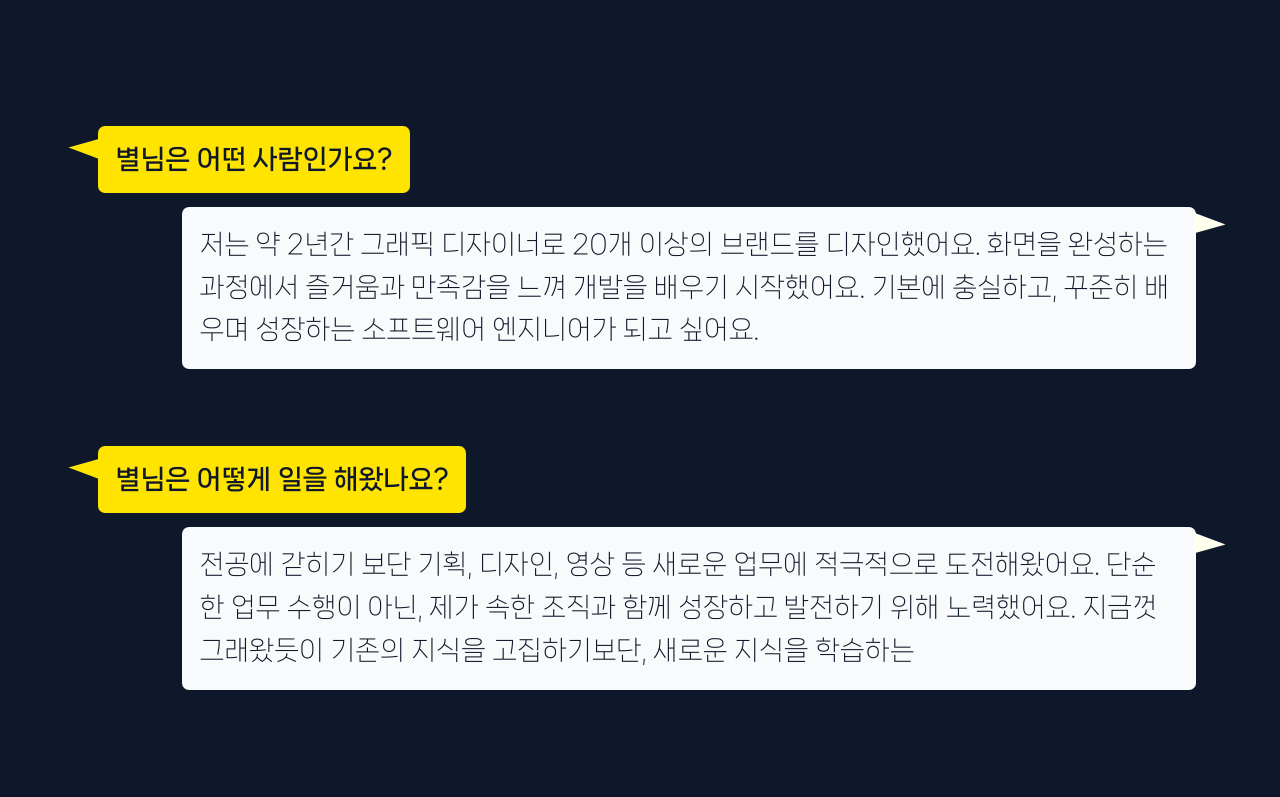
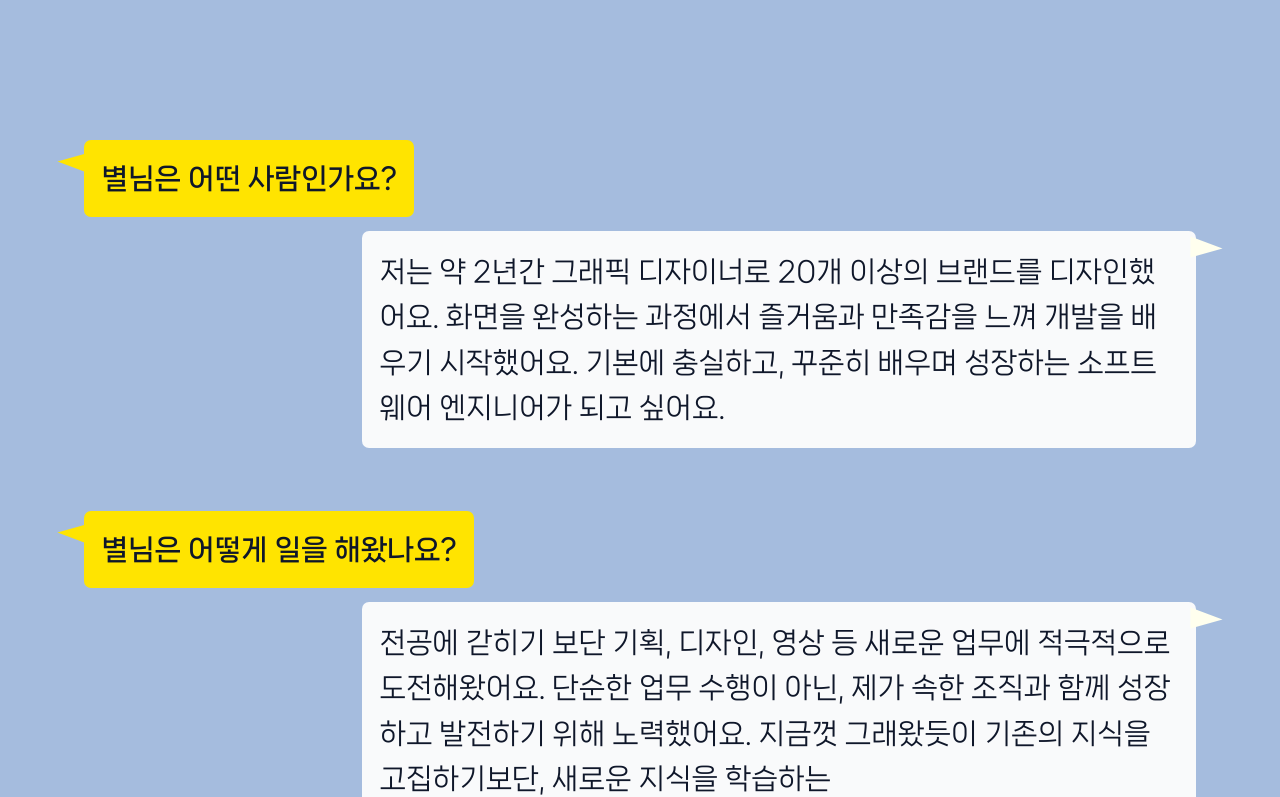
Before and after one commit to loeybho/Newport, a React (Vite) app: page / in a window 1280 px wide. Shown: the part 1052-1849 px from the top of the page. Built offline with nearby package versions, Linux system fonts and the light colour scheme.

Commit message:
Feat. AboutMe 데이터 map으로 꺼내오게 수정

```diff
--- a/src/pages/AboutMe.jsx
+++ b/src/pages/AboutMe.jsx
@@ -1,9 +1,15 @@
+import { useEffect, useRef } from "react";
+import { gsap } from "gsap";
+import { ScrollTrigger } from "gsap/ScrollTrigger";
 import { useScroll } from "framer-motion";
-import { useEffect, useRef } from "react";
+
+// Register the ScrollTrigger plugin
+gsap.registerPlugin(ScrollTrigger);
 
 export default function AboutMe() {
   const container = useRef();
   const texts = useRef([]);
+  const paragraphs = useRef([]);
 
   const { scrollYProgress } = useScroll({
     target: container,
@@ -18,90 +24,75 @@ export default function AboutMe() {
     });
   }, []);
 
+  useEffect(() => {
+    paragraphs.current.forEach((paragraph, index) => {
+      gsap.fromTo(
+        paragraph,
+        { autoAlpha: 0, y: 50 },
+        {
+          autoAlpha: 1,
+          y: 0,
+          duration: 1.4,
+          scrollTrigger: {
+            trigger: paragraph,
+            start: "top 80%",
+            end: "bottom 20%",
+            toggleActions: "play none none none",
+          },
+        }
+      );
+    });
+  }, []);
+
+  const data = [
+    {
+      question: "별님은 어떤 사람인가요?",
+      answer:
+        "저는 약 2년간 그래픽 디자이너로 20개 이상의 브랜드를 디자인했어요. 화면을 완성하는 과정에서 즐거움과 만족감을 느껴 개발을 배우기 시작했어요. 기본에 충실하고, 꾸준히 배우며 성장하는 소프트웨어 엔지니어가 되고 싶어요.",
+    },
+    {
+      question: "별님은 어떻게 일을 해왔나요?",
+      answer:
+        "전공에 갇히기 보단 기획, 디자인, 영상 등 새로운 업무에 적극적으로 도전해왔어요. 단순한 업무 수행이 아닌, 제가 속한 조직과 함께 성장하고 발전하기 위해 노력했어요. 지금껏 그래왔듯이 기존의 지식을 고집하기보단, 새로운 지식을 학습하는",
+    },
+  ];
+
   return (
     <>
-      <div className="min-h-screen bg-slate-900 text-white">
-        <div className="pt-40 p-5 sm:p-20">
-          <h1 className="text-6xl font-MarkPros font-bold mt-28 mb-28 sm:text-8xl">
+      <div className="min-h-screen bg-customBlue text-white">
+        <div className="pt-40 p-10 sm:p-20">
+          <h1 className="text-[4rem] font-MarkPros font-bold mt-24 mb-28 sm:text-[6rem]">
             About Me
           </h1>
 
-          <div className="font-NanumSquareNeo flex flex-col gap-10 text-1xl sm:text-3xl">
-            <div className="m-4">
-              <p className="bg-customYellow m-4 text-slate-900 relative rounded-lg inline-block p-5 font-bold">
-                별님은 어떤 사람인가요?
-                <div
-                  style={{
-                    marginLeft: "-24px",
-                    borderLeft: "12px solid transparent",
-                    borderRight: "9px solid transparent",
-                    borderBottom: "32px solid #FFE400",
-                    transform: "rotate(-90deg)",
-                  }}
-                  className="absolute w-6 h-4 top-2 left-0"
-                ></div>
+          <div className="font-NanumSquareNeo flex flex-col gap-10 text-[1rem] sm:text-[2rem]">
+            {data.map((item, index) => (
+              <div key={index} className="m-4 flex flex-col gap-4">
+                <p
+                  className="bg-customYellow text-slate-900 relative rounded-lg p-5 font-bold self-start"
+                  ref={(el) => (paragraphs.current[index * 2 + 1] = el)}
+                >
+                  {item.question}
+                  <div className="absolute w-6 h-4 top-2 left-0 -ml-6 border-l-transparent border-l-[12px] border-r-transparent border-r-[9px] border-b-[#FFE400] border-b-[32px] rotate-[-90deg]"></div>
                 </p>
 
-              <p className=" bg-gray-50 text-slate-900 ml-2 relative rounded-lg p-5 font-bold sm:ml-28">
-                <p className="leading-relaxed font-light">
-                  저는 약 2년간 그래픽 디자이너로 20개 이상의 브랜드를
-                  디자인했어요. 화면을 완성하는 과정에서 즐거움과 만족감을 느껴
-                  개발을 배우기 시작했어요. 기본에 충실하고, 꾸준히 배우며
-                  성장하는 소프트웨어 엔지니어가 되고 싶어요.
-                </p>
-                <div
-                  style={{
-                    marginRight: "-24px",
-                    borderLeft: "12px solid transparent",
-                    borderRight: "9px solid transparent",
-                    borderBottom: "32px solid #FFE",
-                    transform: "rotate(90deg)",
-                  }}
-                  className="absolute w-6 h-4 top-0 right-0"
-                ></div>
+                <p
+                  className="bg-gray-50 text-slate-900 relative rounded-lg p-5 font-bold self-end w-3/4 sm:w-3/4 md:w-3/4 lg:w-3/4 xl:w-3/4"
+                  ref={(el) => (paragraphs.current[index * 2 + 2] = el)}
+                  style={{ marginTop: "auto" }}
+                >
+                  <span className="leading-relaxed font-medium" ref={container}>
+                    {item.answer}
+                  </span>
+                  <div className="absolute w-6 h-4 top-0 right-0 -mr-6 border-l-transparent border-l-[12px] border-r-transparent border-r-[9px] border-b-[#FFE] border-b-[32px] rotate-[90deg]"></div>
                 </p>
               </div>
-            <div ref={container}>
-              <div className="m-4">
-                <p className="bg-customYellow m-4 text-slate-900 relative rounded-lg inline-block p-5 font-bold">
-                  별님은 어떻게 일을 해왔나요?
-                  <div
-                    style={{
-                      marginLeft: "-24px",
-                      borderLeft: "12px solid transparent",
-                      borderRight: "9px solid transparent",
-                      borderBottom: "32px solid #FFE400",
-                      transform: "rotate(-90deg)",
-                    }}
-                    className="absolute w-6 h-4 top-2 left-0"
-                  ></div>
-                </p>
-
-                <p className=" bg-gray-50 text-slate-900 ml-2 relative rounded-lg p-5 font-bold sm:ml-28">
-                  <p className="leading-relaxed font-light">
-                    전공에 갇히기 보단 기획, 디자인, 영상 등 새로운 업무에
-                    적극적으로 도전해왔어요. 단순한 업무 수행이 아닌, 제가 속한
-                    조직과 함께 성장하고 발전하기 위해 노력했어요. 지금껏
-                    그래왔듯이 기존의 지식을 고집하기보단, 새로운 지식을
-                    학습하는
-                  </p>
-                  <div
-                    style={{
-                      marginRight: "-24px",
-                      borderLeft: "12px solid transparent",
-                      borderRight: "9px solid transparent",
-                      borderBottom: "32px solid #FFE",
-                      transform: "rotate(90deg)",
-                    }}
-                    className="absolute w-6 h-4 top-0 right-0"
-                  ></div>
-                </p>
-              </div>
-            </div>
+            ))}
           </div>
         </div>
 
-        <svg className="bg-slate-900" viewBox="10 0 200 60">
+        <div>
+          <svg viewBox="10 0 200 60">
             <path
               id="curve"
               fill="none"
@@ -122,6 +113,7 @@ export default function AboutMe() {
             </text>
           </svg>
         </div>
+      </div>
     </>
   );
 }
--- a/src/pages/Cover.jsx
+++ b/src/pages/Cover.jsx
@@ -9,7 +9,7 @@ export default function Cover() {
   const handleHover = () => setHover(!hover);
 
   return (
-    <div>
+    <>
       <div
         id="intro-slider"
         className="h-screen flex flex-col justify-center bg-slate-900 text-white font-MarkPros tracking-[0em] font-extrabold"
@@ -109,6 +109,6 @@ export default function Cover() {
       <div id="aboutme">
         <AboutMe />
       </div>
-    </div>
+    </>
   );
 }
--- a/src/pages/Skillset.jsx
+++ b/src/pages/Skillset.jsx
@@ -81,7 +81,7 @@ export default function Skillset() {
           </div>
 
           <div className="bg-customBlack p-20 rounded-lg">
-            <h2 className="text-4xl font-MarkPro font-bold pb-14 flex justify-center">
+            <h2 className="text-[2rem] font-MarkPro font-bold pb-14 flex justify-center">
               Productivity Tools
             </h2>
             <ul className="flex justify-center gap-4 flex-wrap text-slate-300">
--- a/tailwind.config.js
+++ b/tailwind.config.js
@@ -19,6 +19,7 @@ export default {
         customRed: "#ff6565",
         customGreen: "#DBF2BD",
         customStrongGreen: "#00FF00",
+        customBlue: "#A5BCDE",
         customBlack: "#0F172A",
         customYellow: "#FFE400",
         customBeige: "#F4F2ED",
```
Lines whose indentation alone changed are shown as unchanged.
